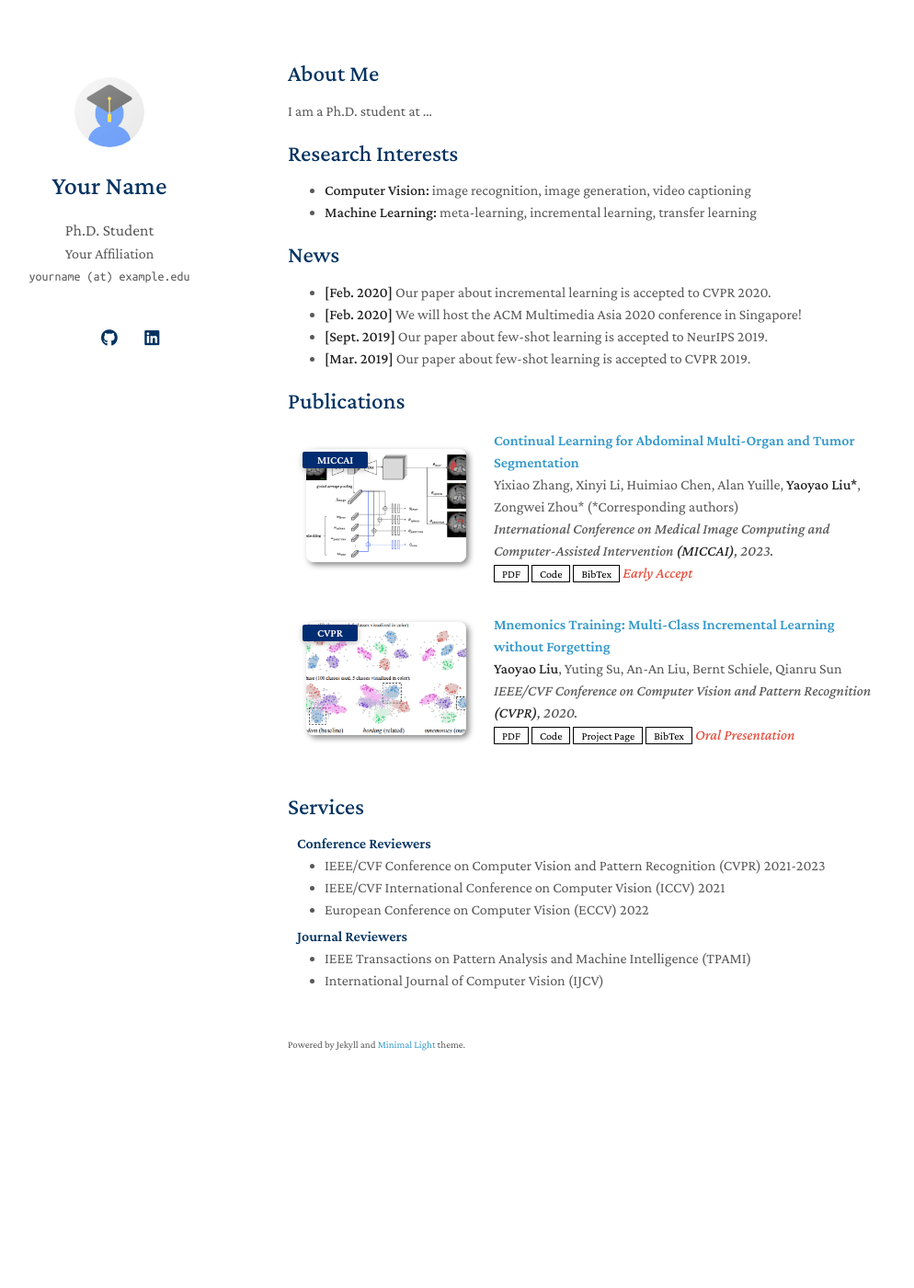
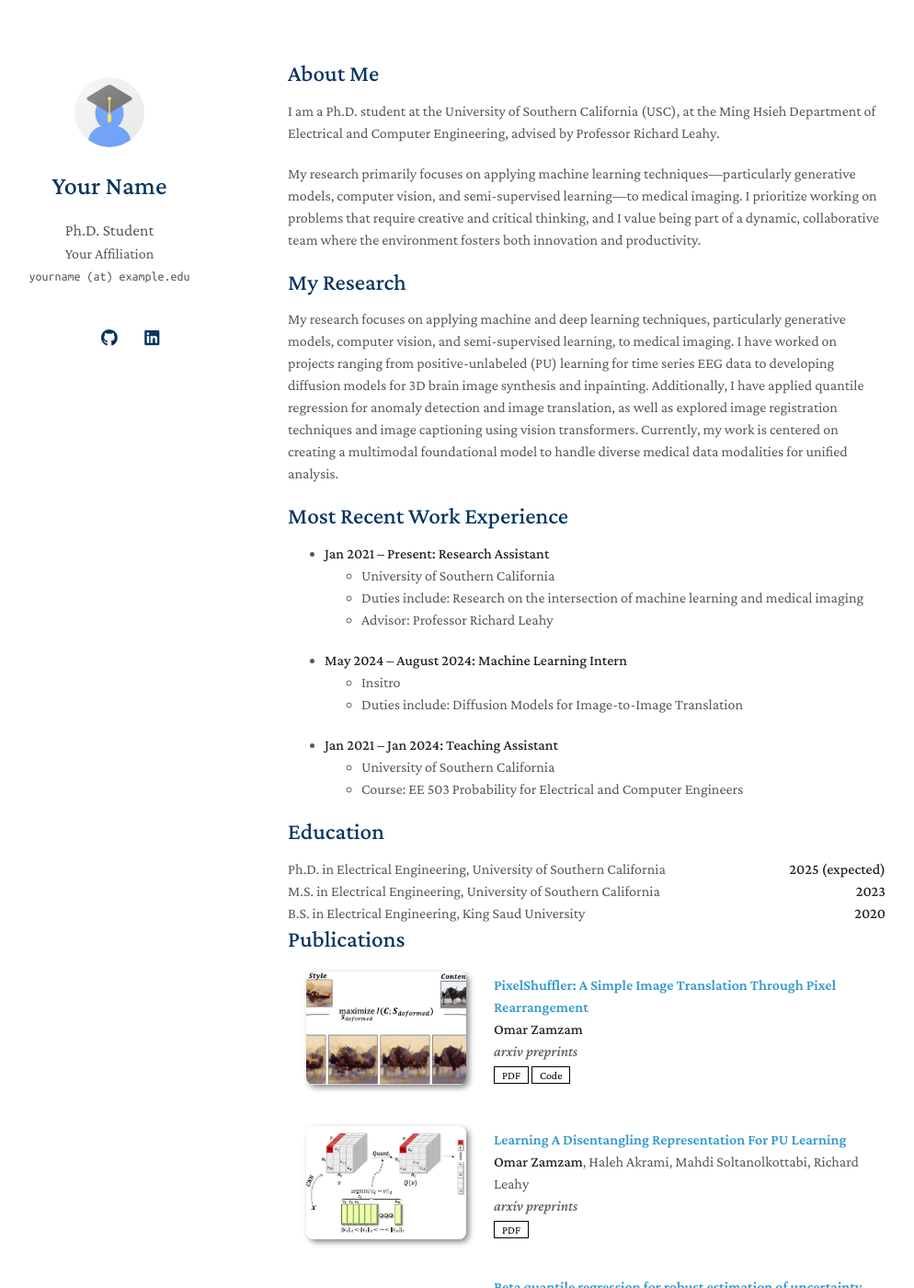
Before and after one commit to OmarSZamzam/OmarSZamzam.github.io, a Jekyll site: the page built from index.md, in a window 1280 px wide and 1400 px high. Shown: the whole window at 92% size, without its empty margins (157-1151 px from the left). Built offline with Jekyll 4.4.1, drawn with Linux system fonts in a browser that asks for light colours; a style sheet for code colours, icons or effects is not loaded; our own code applies the rules of GitHub Pages for plain Markdown files; some of the changed text lies outside the part shown.

Commit message:
Initial Commit

```diff
--- a/_data/publications.yml
+++ b/_data/publications.yml
@@ -1,22 +1,61 @@
 main:
+  - title: "PixelShuffler: A Simple Image Translation Through Pixel Rearrangement"
+    authors: <strong>Omar Zamzam</strong>
+    conference_short: #OHBM
+    conference: arxiv preprints
+    pdf: https://arxiv.org/abs/2410.03021
+    code: https://github.com/OmarSZamzam/PixelShuffler/
+    bibtex: #https://bib.yliu.me/MICCAI23.txt
+    image: ./assets/img/Style.png
+    notes: #Early Accept
 
-  - title: Continual Learning for Abdominal Multi-Organ and Tumor Segmentation
-    authors: Yixiao Zhang, Xinyi Li, Huimiao Chen, Alan Yuille, <strong>Yaoyao Liu*</strong>, Zongwei Zhou* (*Corresponding authors)
-    conference_short: MICCAI
-    conference: International Conference on Medical Image Computing and Computer-Assisted Intervention <strong>(MICCAI)</strong>, 2023.
-    pdf: https://arxiv.org/pdf/2306.00988.pdf
-    code: https://github.com/MrGiovanni/ContinualLearning
-    bibtex: https://bib.yliu.me/MICCAI23.txt
-    image: ./assets/img/teaser_example_2.png
-    notes: Early Accept
+  - title: Learning A Disentangling Representation For PU Learning
+    authors: <strong>Omar Zamzam</strong>, Haleh Akrami, Mahdi Soltanolkottabi, Richard Leahy
+    conference_short: #OHBM
+    conference: arxiv preprints
+    pdf: https://arxiv.org/abs/2310.03833
+    code: #https://github.com/MrGiovanni/ContinualLearning
+    bibtex: #https://bib.yliu.me/MICCAI23.txt
+    image: ./assets/img/Disentangling.png
+    notes: #Early Accept
 
-  - title: "Mnemonics Training: Multi-Class Incremental Learning without Forgetting"
-    authors: <strong>Yaoyao Liu</strong>, Yuting Su, An-An Liu, Bernt Schiele, Qianru Sun
-    conference_short: CVPR
-    conference: IEEE/CVF Conference on Computer Vision and Pattern Recognition <strong>(CVPR)</strong>, 2020.
-    pdf: https://arxiv.org/pdf/2002.10211.pdf
-    code: https://github.com/yaoyao-liu/class-incremental-learning/tree/main/mnemonics-training
-    page: https://class-il.mpi-inf.mpg.de/mnemonics/
-    bibtex: https://class-il.mpi-inf.mpg.de/mnemonics/
-    notes: Oral Presentation
-    image: ./assets/img/teaser_example.png
+  - title: Beta quantile regression for robust estimation of uncertainty in the presence of outliers
+    authors: Haleh Akrami*, <strong>Omar Zamzam*</strong>, Anand Joshi, Sergul Aydore, Richard Leahy (*Equal Contribution)
+    conference_short: ICASSP
+    conference: International Conference on Acoustics, Speech and Signal Processing
+    pdf: https://ieeexplore.ieee.org/abstract/document/10445867
+    code: #https://github.com/MrGiovanni/ContinualLearning
+    bibtex: #https://bib.yliu.me/MICCAI23.txt
+    image: ./assets/img/Beta.png
+    notes: #Early Accept
+
+  - title: Learning From Positive and Unlabeled Data Using Observer-GAN
+    authors: <strong>Omar Zamzam</strong>, Haleh Akrami, Richard Leahy
+    conference_short: ICASSP
+    conference: International Conference on Acoustics, Speech and Signal Processing
+    pdf: https://ieeexplore.ieee.org/abstract/document/10094818
+    code: #https://github.com/MrGiovanni/ContinualLearning
+    bibtex: #https://bib.yliu.me/MICCAI23.txt
+    image: ./assets/img/Observer.png
+    notes: #Early Accept
+
+  - title: Slice to Volume Registration and Reconstruction Using Deep Learning
+    authors: <strong>Zamzam O</strong>, Joshi AA, Wood JC, Nayak KS, Leahy RM
+    conference_short: OHBM
+    conference: Organization for Human Brain Mapping
+    pdf: #https://arxiv.org/pdf/2306.00988.pdf
+    code: #https://github.com/MrGiovanni/ContinualLearning
+    bibtex: #https://bib.yliu.me/MICCAI23.txt
+    image: #./assets/img/teaser_example_2.png
+    notes: #Early Accept
+
+  - title: "Effective connectivity relates seizure outcome to electrode placement in responsive neurostimulation"
+    authors: #<strong>Yaoyao Liu</strong>, Yuting Su, An-An Liu, Bernt Schiele, Qianru Sun
+    conference_short:
+    conference: Brain Communications Journal
+    pdf: https://academic.oup.com/braincomms/article/6/1/fcae035/7612561
+    code: #https://github.com/yaoyao-liu/class-incremental-learning/tree/main/mnemonics-training
+    page: #https://class-il.mpi-inf.mpg.de/mnemonics/
+    bibtex: #https://class-il.mpi-inf.mpg.de/mnemonics/
+    notes: #Oral Presentation
+    image: #./assets/img/teaser_example.png
--- a/index.md
+++ b/index.md
@@ -4,20 +4,46 @@ layout: homepage
 
 ## About Me
 
-I am a Ph.D. student at ...
+I am a Ph.D. student at the University of Southern California (USC), at the Ming Hsieh Department of Electrical and Computer Engineering, advised by Professor Richard Leahy.
 
-## Research Interests
+My research primarily focuses on applying machine learning techniques—particularly generative models, computer vision, and semi-supervised learning—to medical imaging. I prioritize working on problems that require creative and critical thinking, and I value being part of a dynamic, collaborative team where the environment fosters both innovation and productivity.
 
-- **Computer Vision:** image recognition, image generation, video captioning
-- **Machine Learning:** meta-learning, incremental learning, transfer learning
+## My Research
 
-## News
+My research focuses on applying machine and deep learning techniques, particularly generative models, computer vision, and semi-supervised learning, to medical imaging. I have worked on projects ranging from positive-unlabeled (PU) learning for time series EEG data to developing diffusion models for 3D brain image synthesis and inpainting. Additionally, I have applied quantile regression for anomaly detection and image translation, as well as explored image registration techniques and image captioning using vision transformers. Currently, my work is centered on creating a multimodal foundational model to handle diverse medical data modalities for unified analysis.
 
-- **[Feb. 2020]** Our paper about incremental learning is accepted to CVPR 2020.
-- **[Feb. 2020]** We will host the ACM Multimedia Asia 2020 conference in Singapore!
-- **[Sept. 2019]** Our paper about few-shot learning is accepted to NeurIPS 2019.
-- **[Mar. 2019]** Our paper about few-shot learning is accepted to CVPR 2019.
+## Most Recent Work Experience
+
+- **Jan 2021 – Present: Research Assistant**
+  - University of Southern California
+  - Duties include: Research on the intersection of machine learning and medical imaging
+  - Advisor: Professor Richard Leahy
+
+- **May 2024 – August 2024: Machine Learning Intern**
+  - Insitro
+  - Duties include: Diffusion Models for Image-to-Image Translation
+
+- **Jan 2021 – Jan 2024: Teaching Assistant**
+  - University of Southern California
+  - Course: EE 503 Probability for Electrical and Computer Engineers
+
+## Education
+
+<div style="display: flex; justify-content: space-between;">
+  <span>Ph.D. in Electrical Engineering, University of Southern California</span>
+  <span><strong>2025 (expected)</strong></span>
+</div>
+
+<div style="display: flex; justify-content: space-between;">
+  <span>M.S. in Electrical Engineering, University of Southern California</span>
+  <span><strong>2023</strong></span>
+</div>
+
+<div style="display: flex; justify-content: space-between;">
+  <span>B.S. in Electrical Engineering, King Saud University</span>
+  <span><strong>2020</strong></span>
+</div>
+
 
 {% include_relative _includes/publications.md %}
-
-{% include_relative _includes/services.md %}
+<!-- {% include_relative _includes/services.md %} -->
```
Also changed, not shown: assets/img/Beta.png (added), assets/img/Disentangling.png (added), assets/img/Observer.png (added), assets/img/Style.png (added), assets/img/profile.jpg (added), 1 other file.
